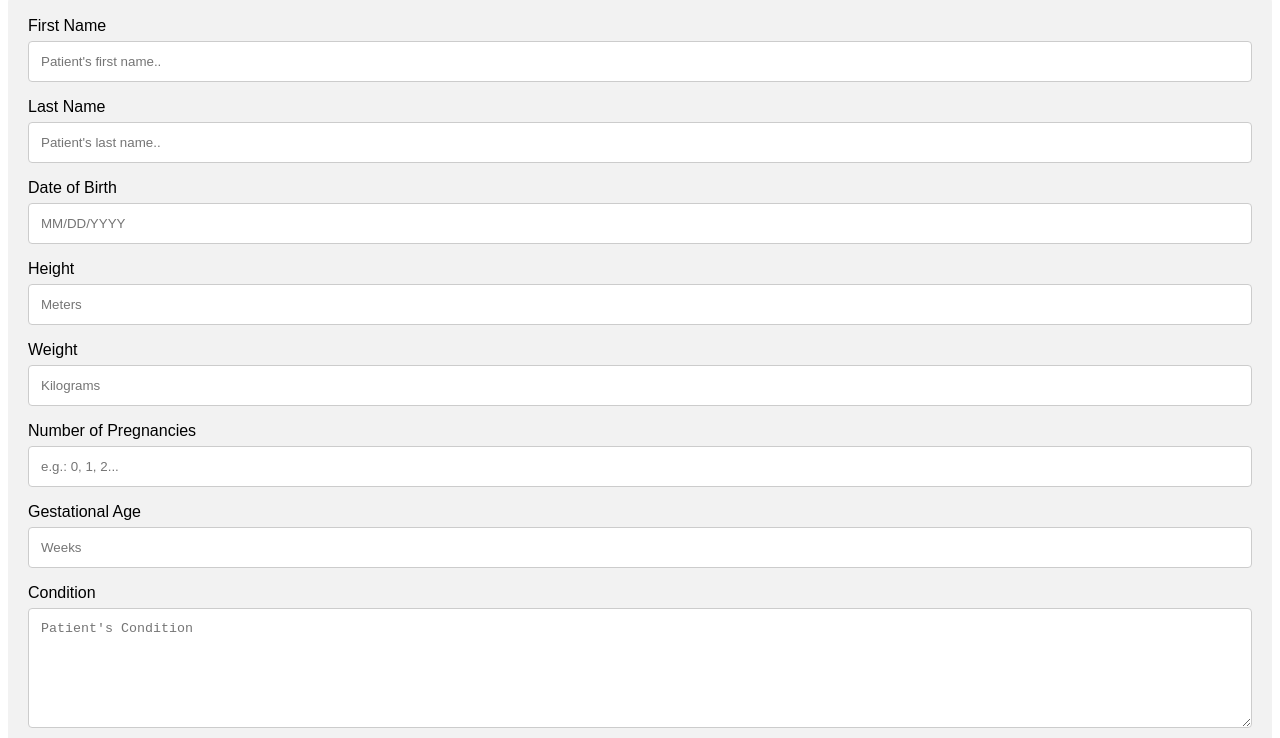
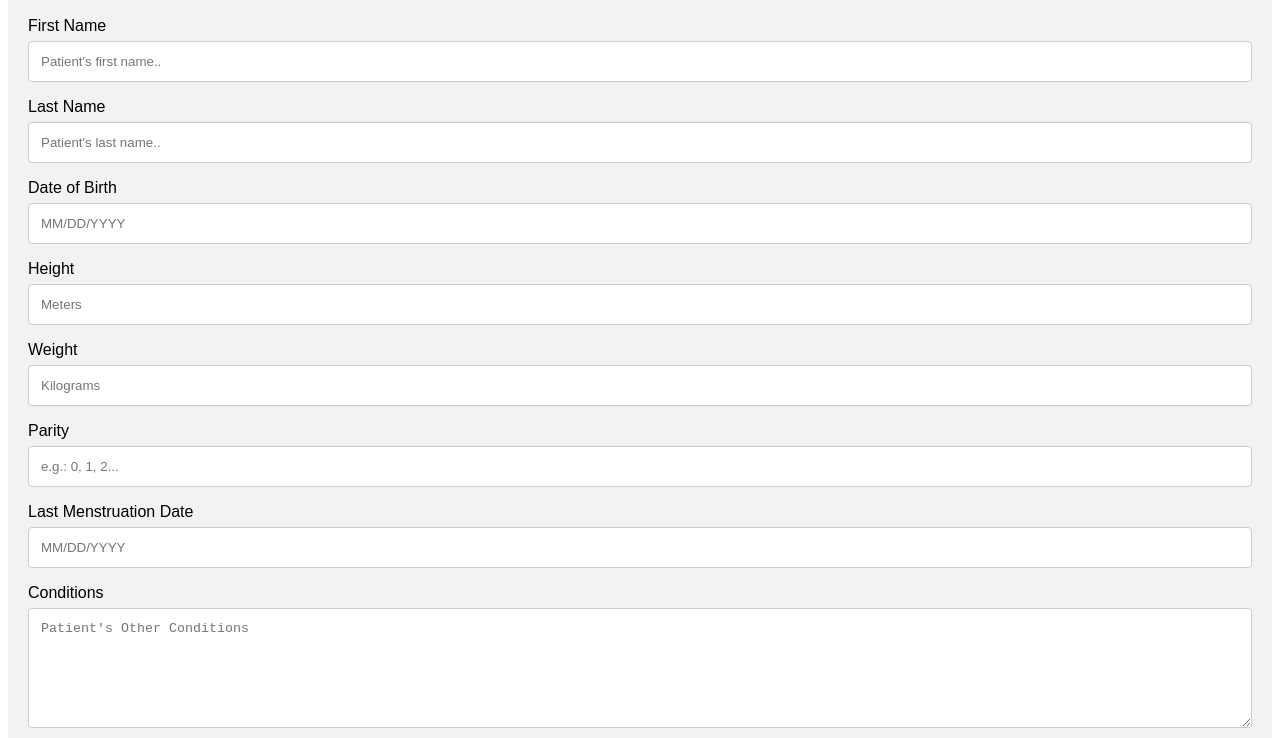
Before and after one commit to isa3bel/xPecting, a website: page App/formFirst.html in a window 1280 px wide. Shown: the part 62-800 px from the top of the page. Drawn offline with Linux system fonts and the light colour scheme.

Commit message:
changes to forms

```diff
--- a/App/formFirst.html
+++ b/App/formFirst.html
@@ -58,15 +58,15 @@ input[type=submit]:hover {
     <label for="weight">Weight</label>
     <input type="text" id="weight" name="txtweight" placeholder="Kilograms">
 
-    <label for="noPreg">Number of Pregnancies</label>
+    <label for="noPreg">Parity</label>
     <input type="text" id="noPreg" name="txtnoPreg" placeholder="e.g.: 0, 1, 2...">
 
-    <label for="gestAge">Gestational Age</label>
-    <input type="text" id="gestAge" name="txtgestAge" placeholder="Weeks">
+    <label for="gestAge">Last Menstruation Date</label>
+    <input type="text" id="gestAge" name="txtgestAge" placeholder="MM/DD/YYYY">
 
 
-    <label for="condition">Condition</label>
-    <textarea id="condition" name="condition" placeholder="Patient's Condition" style="height:120px"></textarea>
+    <label for="condition">Conditions</label>
+    <textarea id="condition" name="condition" placeholder="Patient's Other Conditions" style="height:120px"></textarea>
 
     <label for="prescription">Prescriptions</label>
     <textarea id="prescription" name="txtpres" placeholder="Medicines, etc." style="height:120px"></textarea>
```
Also changed, not shown: App/formRevisit.html (+3 -3 lines).
